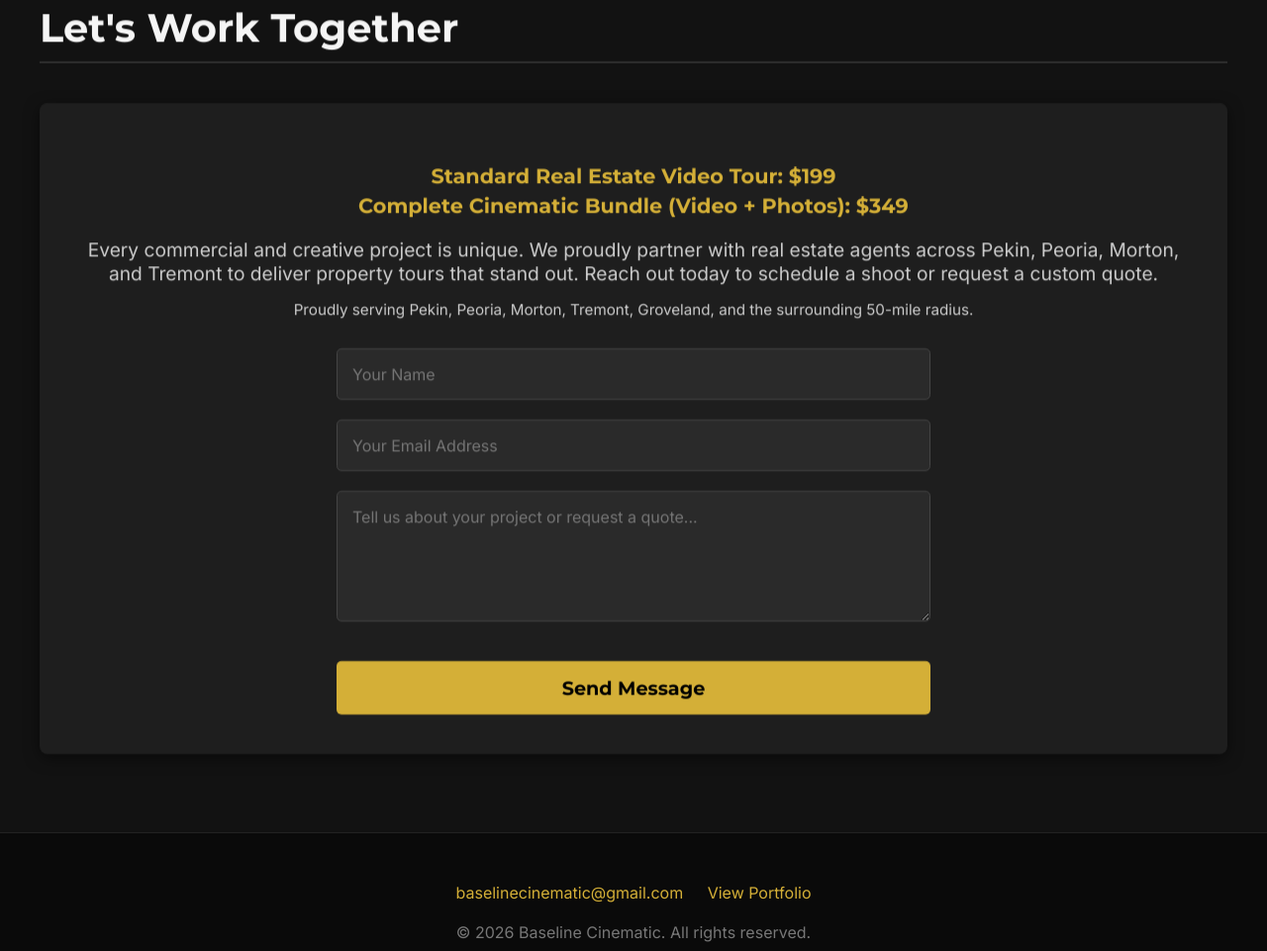
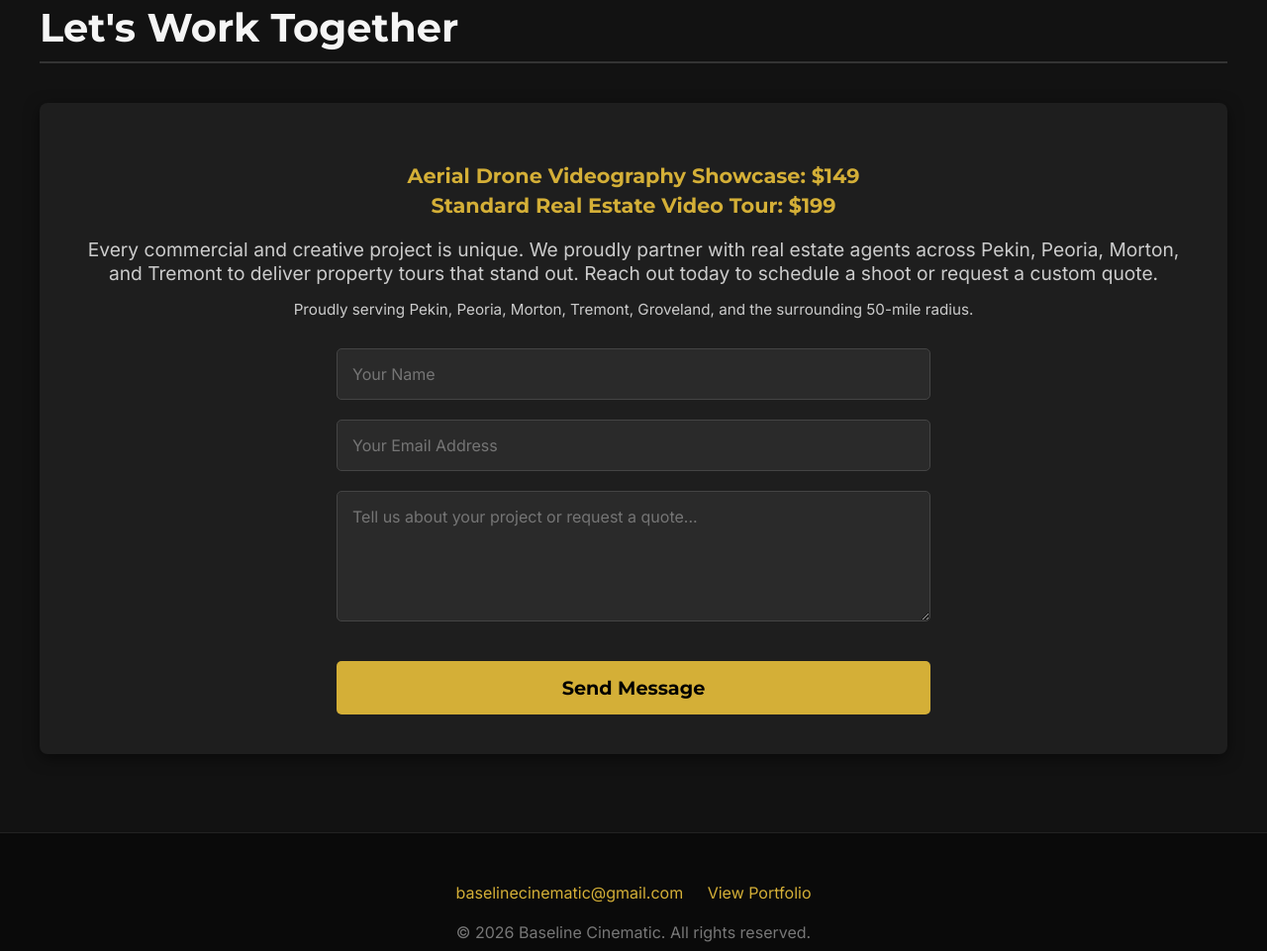
Before and after one commit to baselinecinematic-web/Baseline-Cinematic-, a plain HTML site: page index.html in a window 1280 px wide. Shown: the part 8714-9675 px from the top of the page at 99% size. Drawn offline with Linux system fonts and the light colour scheme.

Commit message:
Update index.html

```diff
--- a/index.html
+++ b/index.html
@@ -751,8 +751,8 @@
     <section id="contact">
         <h2 class="fade-in">Let's Work Together</h2>
         <div class="contact-container fade-in">
-            <p style="color: #d4af37; font-size: 1.3rem; font-weight: 600; font-family: 'Montserrat', sans-serif; margin-bottom: 5px;">Standard Real Estate Video Tour: $199</p>
-            <p style="color: #d4af37; font-size: 1.3rem; font-weight: 600; font-family: 'Montserrat', sans-serif; margin-top: 0; margin-bottom: 20px;">Complete Cinematic Bundle (Video + Photos): $349</p>
+            <p style="color: #d4af37; font-size: 1.3rem; font-weight: 600; font-family: 'Montserrat', sans-serif; margin-bottom: 5px;">Aerial Drone Videography Showcase: $149</p>
+            <p style="color: #d4af37; font-size: 1.3rem; font-weight: 600; font-family: 'Montserrat', sans-serif; margin-top: 0; margin-bottom: 20px;">Standard Real Estate Video Tour: $199</p>
             <p>Every commercial and creative project is unique. We proudly partner with real estate agents across Pekin, Peoria, Morton, and Tremont to deliver property tours that stand out. Reach out today to schedule a shoot or request a custom quote.</p>
             <p style="font-size: 0.95rem; margin-top: -15px; margin-bottom: 30px;">Proudly serving Pekin, Peoria, Morton, Tremont, Groveland, and the surrounding 50-mile radius.</p>
 
```
